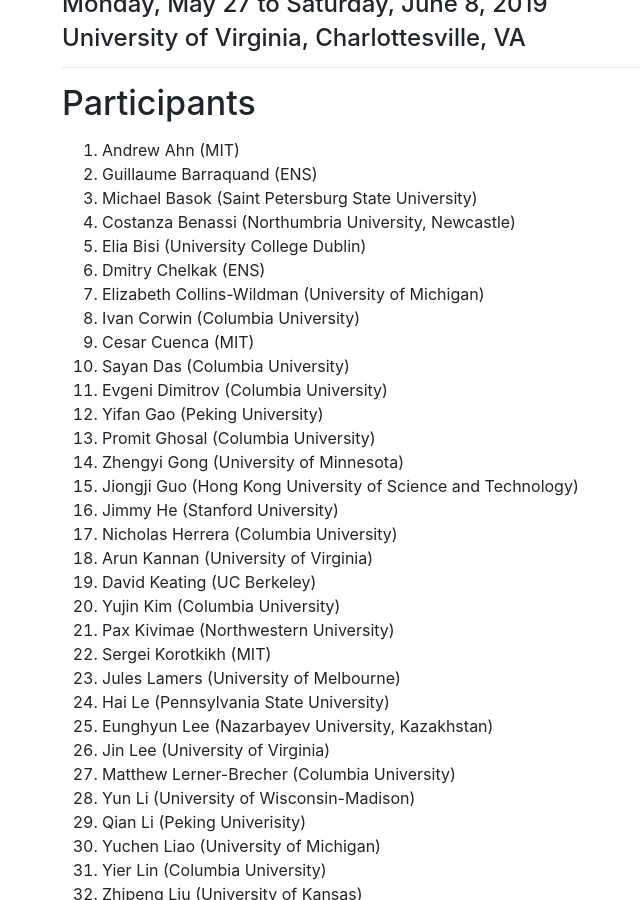
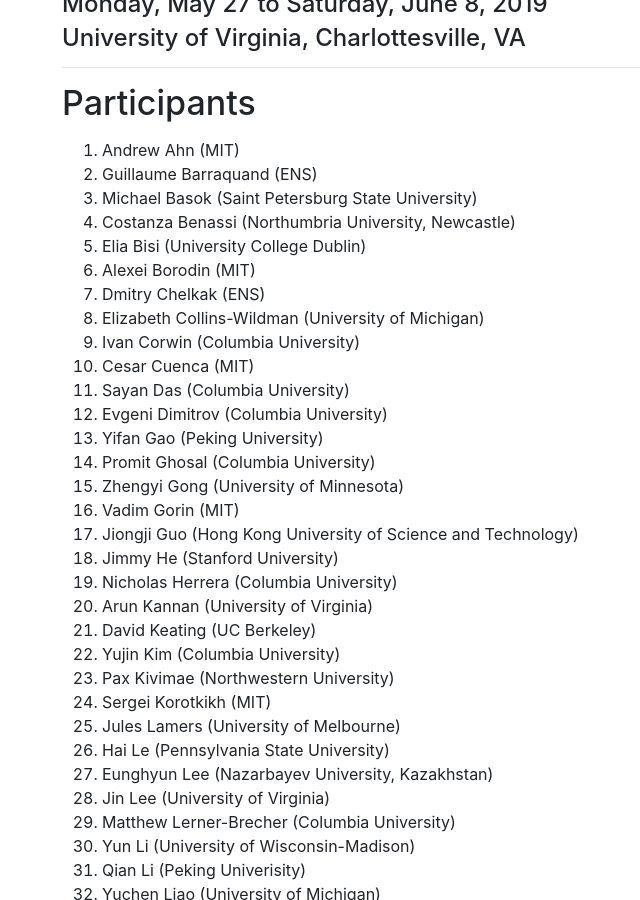
Before and after one commit to int-prob/int-prob-code, a Jekyll site: the page built from vipss2019/participants.md, in a window 1280 px wide and 900 px high, scrolled down 463 px. Shown: the whole window, without its empty margins (23-663 px from the left). Built offline with Jekyll 4.4.1, drawn with Linux system fonts in a browser that asks for light colours; nearby versions of some CDN libraries.

Commit message:
Update participants.md

```diff
--- a/vipss2019/participants.md
+++ b/vipss2019/participants.md
@@ -23,6 +23,7 @@
 1.  Michael	Basok	(Saint Petersburg State University)
 1.  Costanza	Benassi	(Northumbria University, Newcastle)
 1.  Elia	Bisi	(University College Dublin)
+1.  Alexei Borodin (MIT)
 1.  Dmitry	Chelkak	(ENS)
 1.  Elizabeth	Collins-Wildman	(University of Michigan)
 1.  Ivan Corwin (Columbia University)
@@ -32,6 +33,7 @@
 1.  Yifan	Gao	(Peking University)
 1.  Promit	Ghosal	(Columbia University)
 1.  Zhengyi	Gong	(University of Minnesota)
+1.  Vadim Gorin (MIT)
 1.  Jiongji	Guo	(Hong Kong University of Science and Technology)
 1.  Jimmy	He	(Stanford University)
 1.  Nicholas	Herrera	(Columbia University)
```
